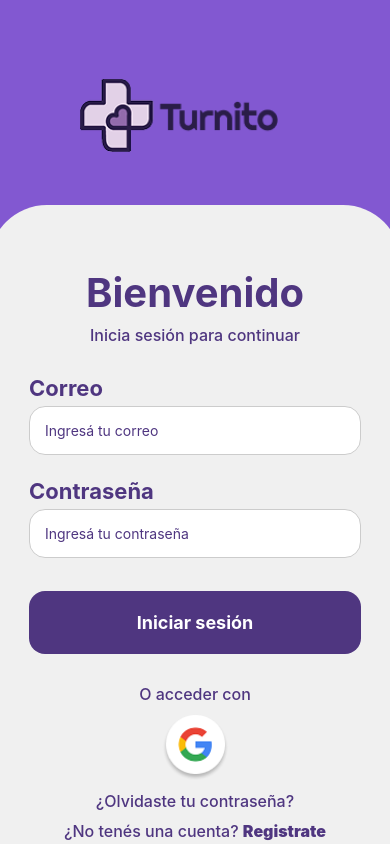
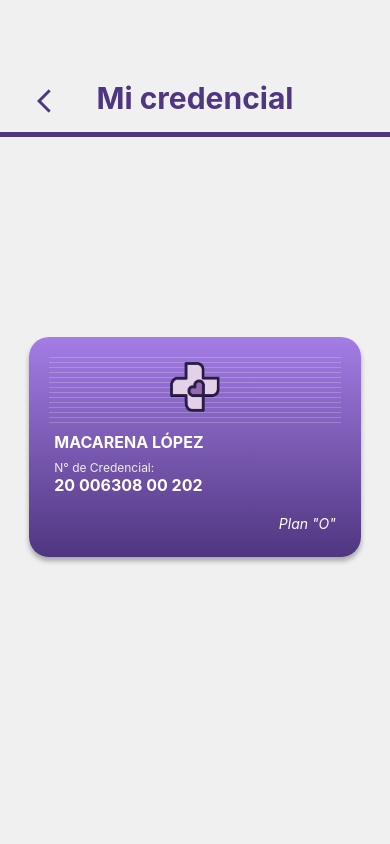
Before and after one commit to MarinaRoitman/Gestion-de-turnos-Front, a React Native app in the folder mi-turnito/: screen /Credencial in a window 390 px wide. Built offline with nearby package versions, Linux system fonts and the light colour scheme; what expo-localization would draw is missing.

Commit message:
Pantalla Credencial hecha!

```diff
--- a/mi-turnito/package.json
+++ b/mi-turnito/package.json
@@ -36,7 +36,8 @@
     "react-native-reanimated": "~3.17.4",
     "react-native-safe-area-context": "5.4.0",
     "react-native-screens": "~4.10.0",
-    "react-native-tab-view": "^4.1.2"
+    "react-native-tab-view": "^4.1.2",
+    "expo-linear-gradient": "~14.1.5"
   },
   "jest": {
     "preset": "jest-expo"
--- a/mi-turnito/src/languages/i18n.js
+++ b/mi-turnito/src/languages/i18n.js
@@ -64,6 +64,9 @@ translation: {
     //next turn
     next: "Next appointment",
     emptyAppointment: "You don't have any upcoming appointments.",
+    //my credential
+    credential:"My Credential",
+    numCredential: "N° Credential:",
 }
 
 },
@@ -120,6 +123,9 @@ translation: {
     //nextTurn
     next: "Próximo Turno",
     emptyAppointment: "No tenés próximos turnos.",
+    //my credential
+    credential:"Mi credencial",
+    numCredential: "N° de Credencial:",
 
 }
 }
--- a/mi-turnito/src/navigator/NavigationStack.js
+++ b/mi-turnito/src/navigator/NavigationStack.js
@@ -15,6 +15,7 @@ import Recupero from '../ui/screens/RecuperarCuenta'
 import Detalle from '../ui/screens/DetalleHistorial';
 import MisDatosScreen from '../ui/screens/MisDatosScreen';
 import ProximoTurno from '../ui/screens/ProximoTurno';
+import Credencial from '../ui/screens/Credencial';
 
 
 
@@ -38,6 +39,7 @@ return (
         <Stack.Screen name="Detalle" component={Detalle} />
         <Stack.Screen name="MisDatos" component={MisDatosScreen} />
         <Stack.Screen name="ProximoTurno" component={ProximoTurno} />
+        <Stack.Screen name="Credencial" component={Credencial} />
     </Stack.Navigator>
 );
 }
--- a/mi-turnito/src/navigator/NavigationTab.js
+++ b/mi-turnito/src/navigator/NavigationTab.js
@@ -16,6 +16,7 @@ import MaterialIcons from 'react-native-vector-icons/MaterialIcons';
 import Ayuda from '../ui/screens/Ayuda';
 import DetalleScreen from '../ui/screens/DetalleHistorial';
 import ProximoTurno from '../ui/screens/ProximoTurno';
+import Credencial from '../ui/screens/Credencial';
 
 import { View } from 'react-native';
 // Creación de los stacks individuales
@@ -28,6 +29,7 @@ return (
 <Stack.Navigator screenOptions={{ headerShown: false }}>
     <Stack.Screen name="HomeMain" component={Home}/>
     <Stack.Screen name="Cartilla" component={Cartilla} />
+    <Stack.Screen name="Credencial" component={Credencial} />
 </Stack.Navigator>
 );
 }
--- /dev/null
+++ b/mi-turnito/src/ui/screens/Credencial.js
@@ -0,0 +1,145 @@
+    import React from 'react';
+    import { View, Text, StyleSheet, SafeAreaView, TouchableOpacity, Image } from 'react-native';
+    import MaterialIcons from 'react-native-vector-icons/MaterialIcons';
+    import { useTheme } from '../../theme/ThemeContext';
+    import { useTranslation } from 'react-i18next';
+    import { LinearGradient } from 'expo-linear-gradient';
+
+    export default function Credencial({ navigation }) {
+    const { theme } = useTheme();
+    const { t } = useTranslation();
+
+    const patient = {
+        name: 'MACARENA LÓPEZ',
+        credentialNumber: '20 006308 00 202',
+        plan: 'O',
+    };
+
+    return (
+        <SafeAreaView style={{ flex: 1, backgroundColor: theme.backgroundTertiary }}>
+        {/* Header */}
+        <View style={[styles.contenedorHeader, { borderBottomColor: theme.borderBottomColor }]}>
+            <TouchableOpacity style={styles.iconWrapper} onPress={() => navigation.goBack()}>
+            <MaterialIcons name="arrow-back-ios-new" size={28} style={[{ color: theme.textColor }]} />
+            </TouchableOpacity>
+            <Text style={[styles.tituloInicial, { color: theme.textColor }]}>{t('credential')}</Text>
+        </View>
+
+        {/* Tarjeta de credencial */}
+        <View style={styles.container}>
+            <LinearGradient
+            colors={['#a47de5', '#4F3680']}
+            start={{ x: 0, y: 0 }}
+            end={{ x: 0, y: 1 }}
+            style={styles.card}
+            >
+            {/* Líneas horizontales decorativas */}
+            <View style={styles.lines}>
+                {[...Array(14)].map((_, i) => (
+                <View key={i} style={styles.line} />
+                ))}
+            </View>
+
+            {/* Logo */}
+            <Image
+                source={require('../../assets/images/LogoTurnito.png')}
+                style={styles.logo}
+                resizeMode="contain"
+            />
+
+            {/* Info */}
+            <Text style={styles.name}>{patient.name}</Text>
+            <Text style={styles.label}>{t('numCredential')}</Text>
+            <Text style={styles.credentialNumber}>{patient.credentialNumber}</Text>
+            <Text style={styles.plan}>Plan "{patient.plan}"</Text>
+            </LinearGradient>
+        </View>
+        </SafeAreaView>
+    );
+    }
+
+    const styles = StyleSheet.create({
+    contenedorHeader: {
+        paddingTop: 80,
+        paddingBottom: 16,
+        borderBottomWidth: 5,
+        width: '100%',
+        alignItems: 'center',
+        justifyContent: 'center',
+        position: 'relative',
+    },
+    iconWrapper: {
+        position: 'absolute',
+        left: 30,
+        top: 87,
+    },
+    tituloInicial: {
+        fontSize: 30,
+        fontWeight: 'bold',
+    },
+    container: {
+        flex: 1,
+        alignItems: 'center',
+        paddingTop: 200,
+    },
+    card: {
+        borderRadius: 20,
+        padding: 25,
+        width: '85%',
+        shadowColor: '#000',
+        shadowOffset: { width: 0, height: 4 },
+        shadowOpacity: 0.3,
+        shadowRadius: 5,
+        elevation: 5,
+        overflow: 'hidden',
+        position: 'relative',
+    },
+    lines: {
+        position: 'absolute',
+        top: 20,
+        left: 20,
+        right: 20,
+    },
+    line: {
+        height: 1,
+        backgroundColor: 'rgba(255, 255, 255, 0.2)',
+        marginBottom: 4,
+    },
+    logo: {
+        width: 50,
+        height: 50,
+        alignSelf: 'center',
+        marginBottom: 20,
+    },
+    name: {
+        color: '#fff',
+        fontWeight: 'bold',
+        fontSize: 16,
+        marginBottom: 8,
+    },
+    label: {
+        color: '#eee',
+        fontSize: 12,
+    },
+    credentialNumber: {
+        color: '#fff',
+        fontSize: 16,
+        fontWeight: 'bold',
+        marginBottom: 20,
+    },
+    dateRow: {
+        flexDirection: 'row',
+        justifyContent: 'space-between',
+        marginBottom: 10,
+    },
+    dateText: {
+        color: '#fff',
+        fontSize: 14,
+    },
+    plan: {
+        color: '#fff',
+        fontSize: 14,
+        textAlign: 'right',
+        fontStyle: 'italic',
+    },
+    });
--- a/mi-turnito/src/ui/screens/Home.js
+++ b/mi-turnito/src/ui/screens/Home.js
@@ -16,6 +16,11 @@ const goToCartilla = () => {
 const goToHistorial = () => {
     navigation.navigate("Historial");
 };
+
+const goToCredencial = () => {
+    navigation.navigate("Credencial");
+};
+
 
 const { isDark, toggleTheme, theme } = useTheme();
 
@@ -46,7 +51,7 @@ return (
             <View style={styles.buttonContainer}>
                 <ButtonHome title="Turnos" onPress={goToTurnos} iconName="calendar"/>
                 <ButtonHome title="Historial" onPress={goToHistorial} iconName="archive"/>
-                <ButtonHome title="Mi credencial" onPress={() => console.log('Mi credencial')} iconName="vcard" />
+                <ButtonHome title="Mi credencial" onPress={goToCredencial} iconName="vcard" />
                 <ButtonHome title="Cartilla" onPress={goToCartilla} iconName="users"/>
             </View>
 
--- a/mi-turnito/src/ui/screens/ProximoTurno.js
+++ b/mi-turnito/src/ui/screens/ProximoTurno.js
@@ -1,7 +1,6 @@
 import { View, StyleSheet, Text, Image, ScrollView,TouchableOpacity, SafeAreaView } from 'react-native';
 import MaterialIcons from 'react-native-vector-icons/MaterialIcons';
 import { useTheme } from '../../theme/ThemeContext.js';
-import { useNavigation, useRoute } from '@react-navigation/native';
 import { useTranslation } from 'react-i18next';
 import { useState } from 'react';
 import  ProximoCard from '../components/CardProximoTurno.js';
```
Also changed, not shown: 1 other file (tests, documents, lock files or other folders).
